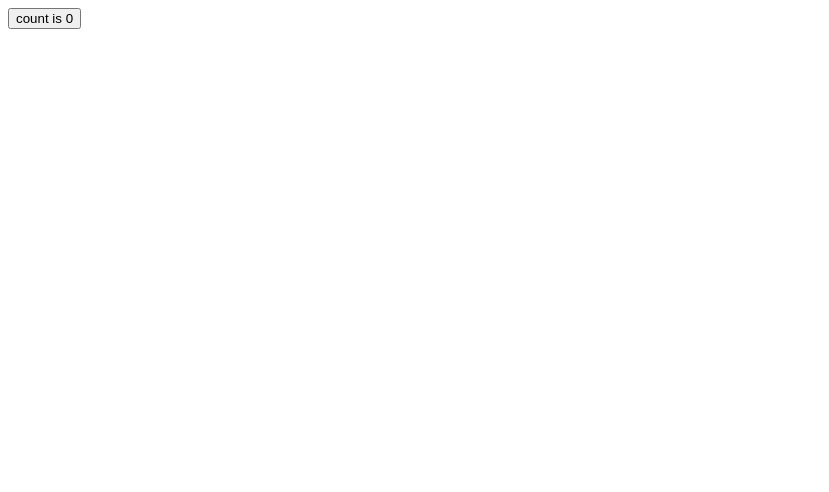
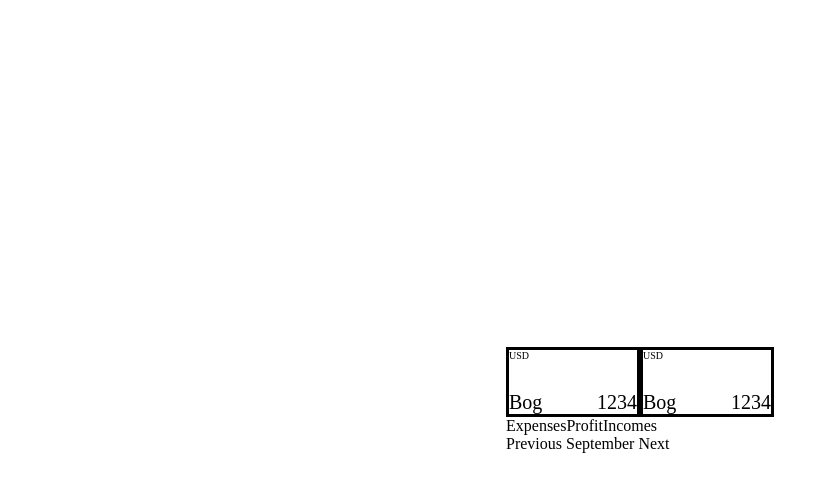
Before and after one commit to VasiliiKirillov/giftbox, a React (Vite) app: page / in a window 1280 px wide. Shown: the top 492 px of the page, without its empty margins (0-829 px from the left). Built offline with nearby package versions, Linux system fonts and the light colour scheme.

Commit message:
Add initial layouts

```diff
--- a/package.json
+++ b/package.json
@@ -14,8 +14,10 @@
   "author": "Vasilii Kirillov",
   "license": "ISC",
   "dependencies": {
+    "@types/styled-components": "^5.1.27",
     "react": "^18.2.0",
-    "react-dom": "^18.2.0"
+    "react-dom": "^18.2.0",
+    "styled-components": "^6.0.8"
   },
   "devDependencies": {
     "@types/react": "^18.2.15",
--- a/src/App.tsx
+++ b/src/App.tsx
@@ -1,9 +1,11 @@
-import { useState } from 'react';
+import { initializeApp } from 'firebase/app';
+import styled from 'styled-components';
 
-import { initializeApp } from 'firebase/app';
+import { Storages } from './components/Storages';
+import { Accounting } from './components/Accounting';
+import { Calendar } from './components/Calendar';
 // import { getAnalytics } from 'firebase/analytics';
 
-// For Firebase JS SDK v7.20.0 and later, measurementId is optional
 const firebaseConfig = {
   apiKey: 'AIzaSyDf6EmJoSfqMXI1bbvXHPIDh0flGyhtrsw',
   authDomain: 'giftbox-af946.firebaseapp.com',
@@ -11,23 +13,32 @@ const firebaseConfig = {
   storageBucket: 'giftbox-af946.appspot.com',
   messagingSenderId: '346863241139',
   appId: '1:346863241139:web:98437796089c9e3d50edc6',
-  //measurementId: 'G-ELRJEX9V9Z',
 };
 
 const app = initializeApp(firebaseConfig);
 // const analytics = getAnalytics(app);
 console.log(app);
 
-function App() {
-  const [count, setCount] = useState(0);
+export const App = () => {
+  return (
+    <AppContainerStyled>
+      <MainContentStyled>
+        <Storages />
+        <Accounting />
+        <Calendar />
+      </MainContentStyled>
+    </AppContainerStyled>
+  );
+};
 
-  return (
-    <>
-      <button onClick={() => setCount((count) => count + 1)}>
-        count is {count}
-      </button>
-    </>
-  );
-}
+// styles
+const AppContainerStyled = styled.div`
+  display: grid;
+  place-items: center;
+  height: 100vh;
+`;
 
-export default App;
+const MainContentStyled = styled.div`
+  display: flex;
+  flex-direction: column;
+`;
--- /dev/null
+++ b/src/components/Accounting.tsx
@@ -0,0 +1,18 @@
+import { memo } from 'react';
+import styled from 'styled-components';
+
+export const Accounting = memo(() => {
+  return (
+    <AccountingStyled>
+      <div>Expenses</div>
+      <div>Profit</div>
+      <div>Incomes</div>
+    </AccountingStyled>
+  );
+});
+
+//styles
+const AccountingStyled = styled.div`
+  display: flex;
+  flex-direction: row;
+`;
--- /dev/null
+++ b/src/components/Calendar.tsx
@@ -0,0 +1,12 @@
+import { memo } from 'react';
+import styled from 'styled-components';
+
+export const Calendar = memo(() => {
+  return <CalendarStyled>Previous September Next</CalendarStyled>;
+});
+
+// styles
+const CalendarStyled = styled.div`
+  display: flex;
+  flex-direction: row;
+`;
--- /dev/null
+++ b/src/components/Storage.tsx
@@ -0,0 +1,43 @@
+import { memo } from 'react';
+import styled from 'styled-components';
+
+export const Storage = memo(() => {
+  return (
+    <StorageStyled>
+      <CurrencyStyled>USD</CurrencyStyled>
+      <StorageDataStyled>
+        <StorageNameStyled>Bog</StorageNameStyled>
+        <StorageAmountStyled>1234</StorageAmountStyled>
+      </StorageDataStyled>
+    </StorageStyled>
+  );
+});
+
+// styles
+const StorageStyled = styled.div`
+  display: flex;
+  flex-direction: column;
+  border: solid;
+  min-width: 128px;
+  min-height: 64px;
+  justify-content: space-between;
+`;
+
+const StorageDataStyled = styled.div`
+  display: flex;
+  flex-direction: row;
+  font-size: 20px;
+  justify-content: space-between;
+`;
+
+const CurrencyStyled = styled.div`
+  font-size: 10px;
+`;
+
+const StorageNameStyled = styled.div`
+  font-weight: 500;
+`;
+
+const StorageAmountStyled = styled.div`
+  font-weight: 500;
+`;
--- /dev/null
+++ b/src/components/Storages.tsx
@@ -0,0 +1,18 @@
+import { memo } from 'react';
+import styled from 'styled-components';
+import { Storage } from './Storage';
+
+export const Storages = memo(() => {
+  return (
+    <StoragesStyled>
+      <Storage />
+      <Storage />
+    </StoragesStyled>
+  );
+});
+
+// styles
+const StoragesStyled = styled.div`
+  display: flex;
+  flex-direction: row;
+`;
--- a/src/index.css
+++ b/src/index.css
@@ -0,0 +1,4 @@
+* {
+    margin: 0;
+    padding: 0;
+}
--- a/src/main.tsx
+++ b/src/main.tsx
@@ -1,5 +1,5 @@
 import ReactDOM from 'react-dom/client';
-import App from './App.tsx';
+import { App } from './App.tsx';
 import './index.css';
 
 ReactDOM.createRoot(document.getElementById('root')!).render(<App />);
```
Also changed, not shown: 1 other file (tests, documents, lock files or other folders).
